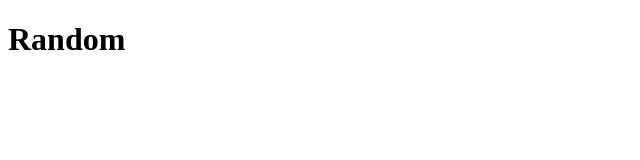
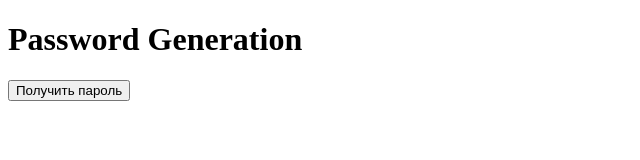
Before and after one commit to Rinataeva/week_12_task_2_strings-, a plain HTML site: page task_3_random_word/index.html in a window 1280 px wide. Shown: the whole page, without its empty margins (0-640 px from the left). Drawn offline with Linux system fonts and the light colour scheme.

Commit message:
two variants don't work

```diff
--- a/task_3_random_word/index.html
+++ b/task_3_random_word/index.html
@@ -6,7 +6,29 @@
     <title>Document</title>
 </head>
 <body>
-    <h1>Random </h1>
-    <div></div>
+    <h1>Password Generation</h1>
+    <button onclick="onGenerate()">Получить пароль</button>
+    <div id="result">
+    </div>
+    <script>
+        // Первый способ - Не работает. Генерирует одинаковые буквы
+        // document.getElementById('myBtn').addEventListener('click', function(){
+        // let alphabet = "abcdefghijklmnopqrstuvwxyzABCDEFGHIJKLMNOPQRSTUVWXYZ";
+        // const generateIndex = Math.floor(Math.random()* alphabet.length);
+        // let newWord = alphabet[generateIndex];
+        // document.getElementById('result').textContent = newWord + newWord + newWord + newWord;
+        // });
+
+        // Второй способ - тоже не работает.
+        // let alphabet = "abcdefghijklmnopqrstuvwxyzABCDEFGHIJKLMNOPQRSTUVWXYZ";
+        // function generateIndex (){
+        //     return Math.floor(Math.random()* alphabet.length);
+        // }
+        // let newWord = '';
+        // const onGenerate = () =>{
+        // newWord = alphabet[generateIndex(alphabet.length)]+ alphabet[generateIndex(alphabet.length)] + alphabet[generateIndex(alphabet.length)] + alphabet[generateIndex(alphabet.length)];
+        // document.getElementById('result').innerText = generateWord;
+        // }
+    </script>
 </body>
 </html>
```
